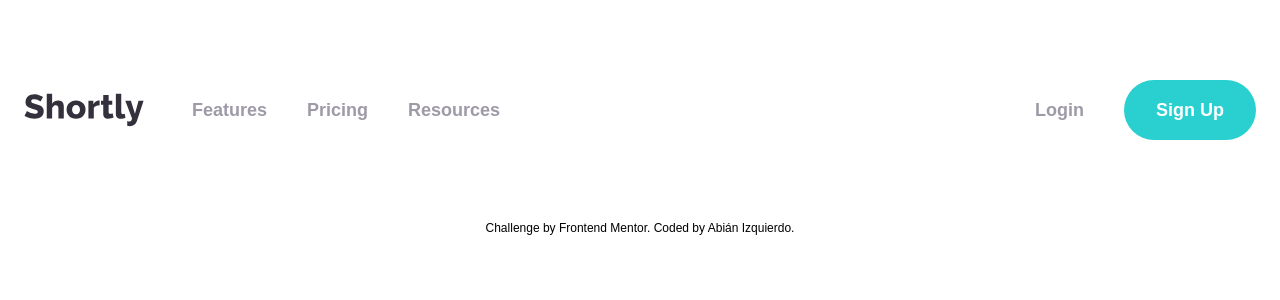
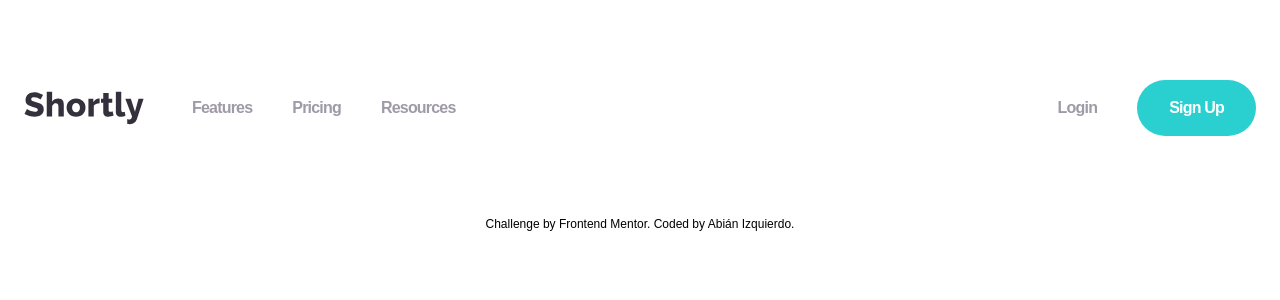
Before and after one commit to abizmo/url-shortening-api-landing-page, a React (Vite) app: page / in a window 1280 px wide. Shown: the top 300 px of the page. Built offline with nearby package versions, Linux system fonts and the light colour scheme.

Commit message:
fix(HeaderNav): add font size

```diff
--- a/src/components/Header.tsx
+++ b/src/components/Header.tsx
@@ -72,7 +72,7 @@ function HeaderNav({ ariaLabel, children }: PropsWithChildren<HeaderNavProps>) {
   return (
     <ul
       aria-label={ariaLabel}
-      className='grid gap-4 py-8 text-center font-bold lg:flex lg:gap-10 lg:items-center'
+      className='grid gap-4 py-8 text-center font-bold lg:text-base lg:tracking-tighter lg:flex lg:gap-10 lg:items-center'
     >
       {children}
     </ul>
```
